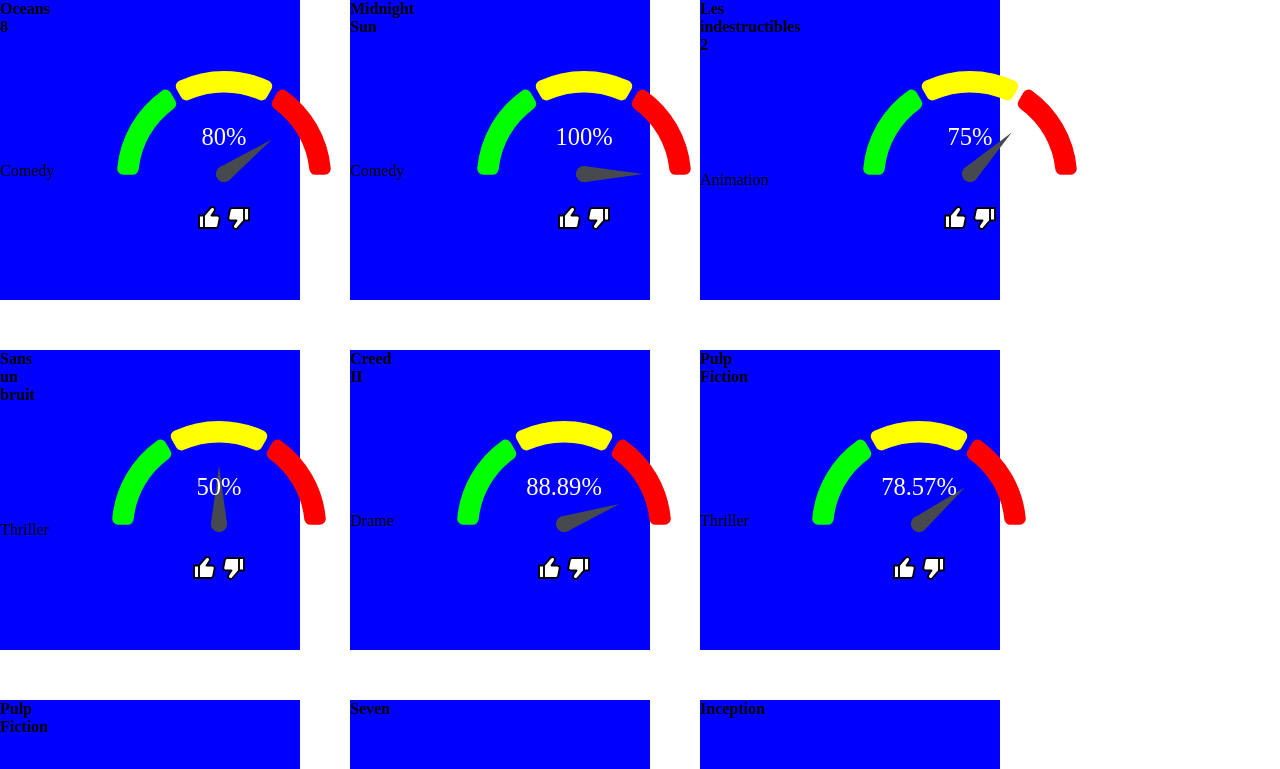
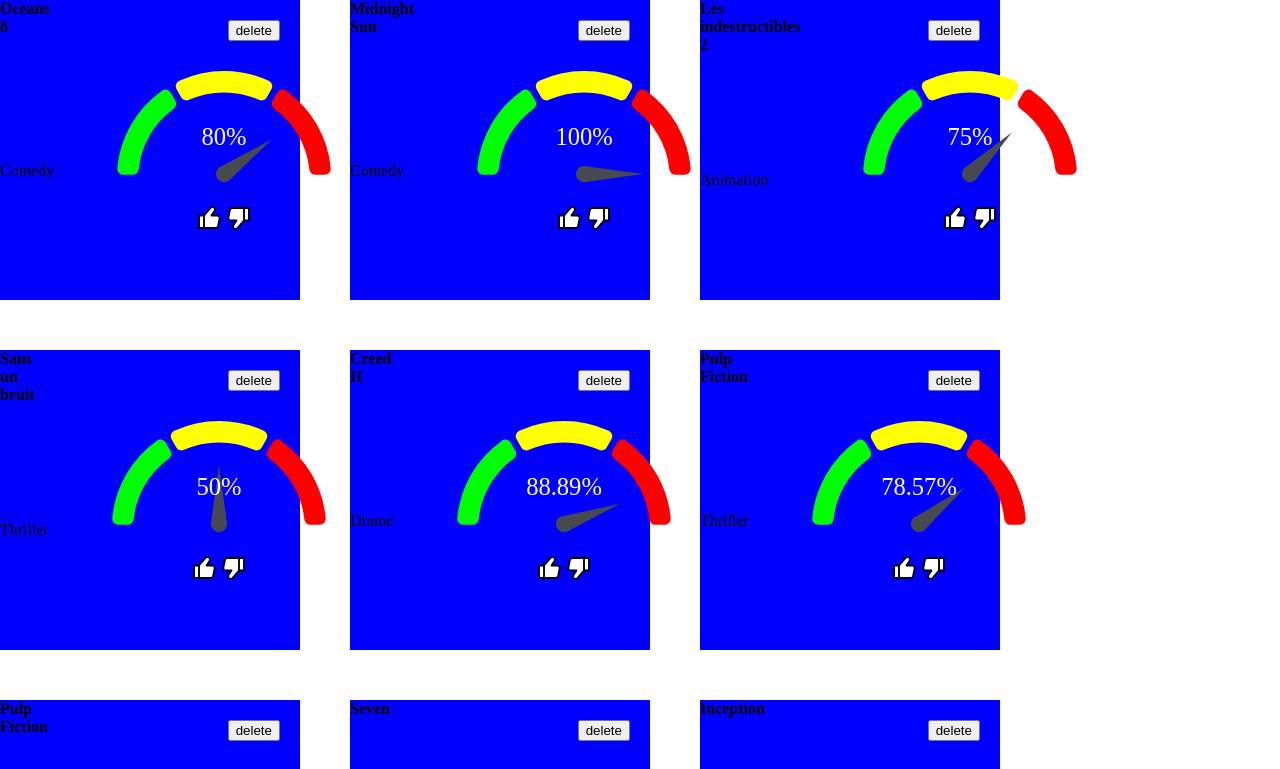
Before and after one commit to wissal12/particeep-movies-browser, a React (Vite) app in the folder frontend/: page /movies in a window 1280 px wide. Shown: the top 769 px of the page. Built offline with nearby package versions, Linux system fonts and the light colour scheme.

Commit message:
feat: delete movie

```diff
--- a/frontend/src/components/Movie/Movie.component.tsx
+++ b/frontend/src/components/Movie/Movie.component.tsx
@@ -5,7 +5,11 @@
 import * as S from './Movies.style';
 import { LikeDislikeIcon } from '../LikeDislikeIcon';
 import { useDispatch } from 'react-redux';
-import { dislikeMovie, likeMovie } from '../../redux-store/movies/movies.slice';
+import {
+  deleteMovie,
+  dislikeMovie,
+  likeMovie,
+} from '../../redux-store/movies/movies.slice';
 
 interface MovieProps {
   movie: MovieResponse;
@@ -16,6 +20,11 @@
   const likesRatio = movie.likes / (movie.likes + movie.dislikes);
   return (
     <S.MovieCard>
+      <S.DeleteButton
+        onClick={() => dispatch(deleteMovie({ movieId: movie.id }))}
+      >
+        delete
+      </S.DeleteButton>
       <S.MovieTitle area='title'>{movie.title}</S.MovieTitle>
       <S.MovieCardArea area='category'>{movie.category}</S.MovieCardArea>
       <S.MovieLikesRatio area='ratio'>
--- a/frontend/src/components/Movie/Movies.style.ts
+++ b/frontend/src/components/Movie/Movies.style.ts
@@ -19,6 +19,7 @@
 `;
 
 export const MovieCard = styled.div`
+  position: relative;
   width: 300px;
   height: 300px;
   background: blue;
@@ -30,3 +31,9 @@
     'title ratio'
     'category ratio';
 `;
+
+export const DeleteButton = styled.button`
+  position: absolute;
+  top: 20px;
+  right: 20px;
+`;
--- a/frontend/src/redux-store/movies/movies.slice.ts
+++ b/frontend/src/redux-store/movies/movies.slice.ts
@@ -27,9 +27,15 @@
         movie.dislikes++;
       }
     },
+    deleteMovie: (state, action: PayloadAction<{ movieId: string }>) => {
+      state.movies = state.movies.filter(
+        (movie) => movie.id !== action.payload.movieId,
+      );
+    },
   },
 });
 
-export const { setMovies, likeMovie, dislikeMovie } = moviesSlice.actions;
+export const { setMovies, likeMovie, dislikeMovie, deleteMovie } =
+  moviesSlice.actions;
 
 export default moviesSlice.reducer;
```
